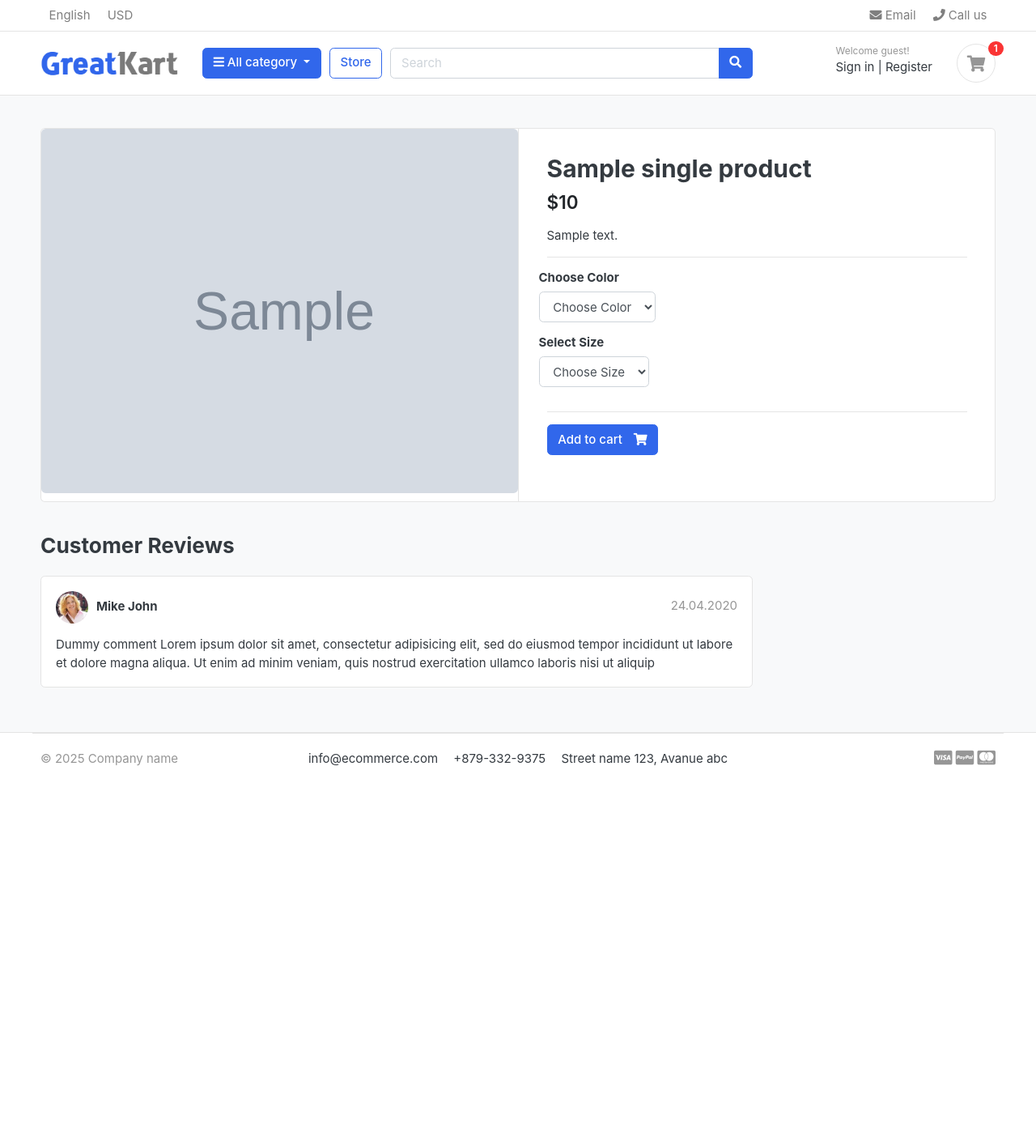
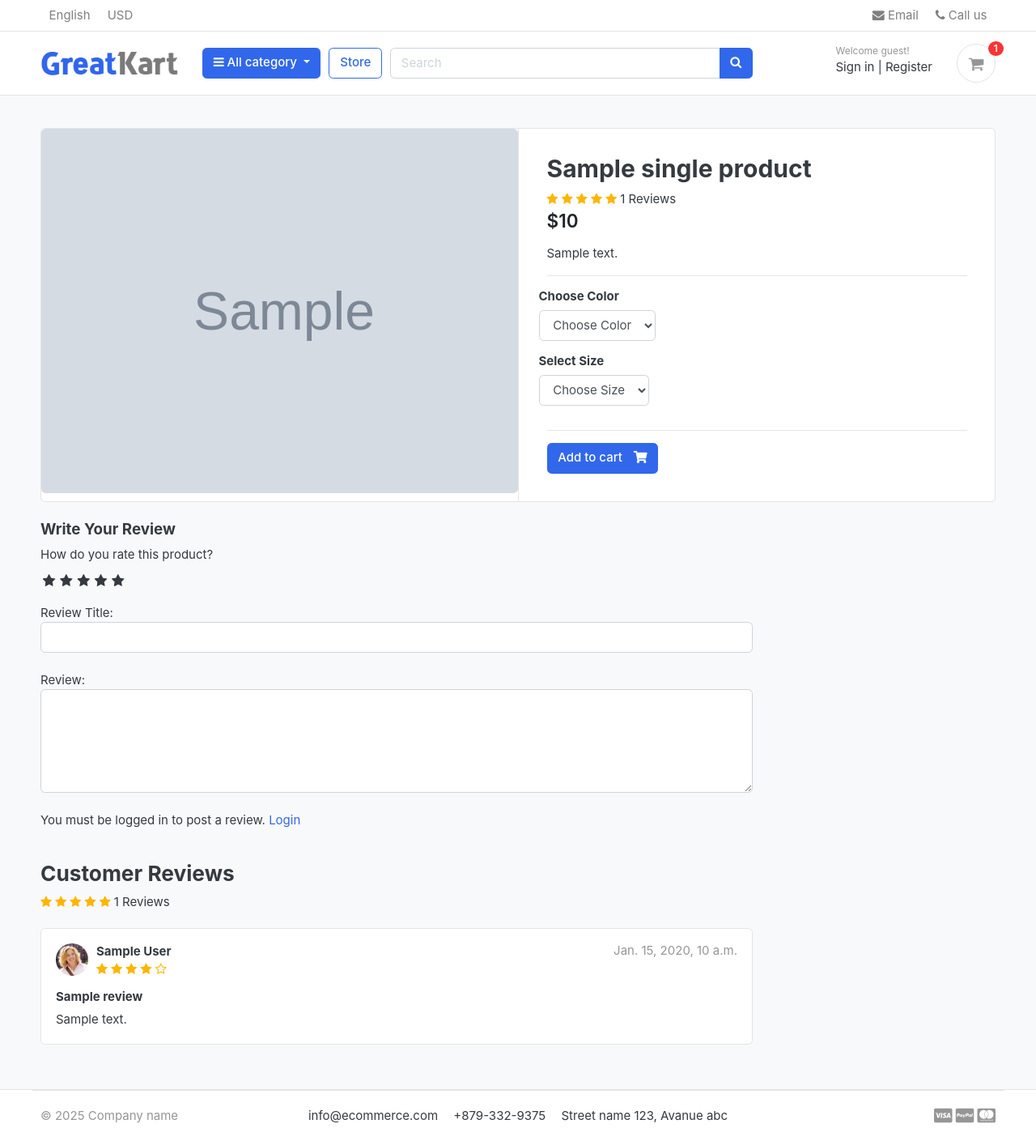
Before and after one commit to dayforlife/django-e-commerce, a Django app: template templates/store/product_detail.html in a window 1280 px wide. Shown: the whole page at 81% size. Before the commit the page ends 945 px from the top, so only its background shows below. Run offline with Django 5.2, Linux system fonts and the light colour scheme; the template is opened without the code that fills it: most values are stand-ins (such as "Sample title", 1, 10 or a date in 2020); grey boxes marked "Sample" are stand-in pictures; some libraries are stand-ins or nearby versions; some web fonts are replaced.

Commit message:
done: reviews and ratings

```diff
--- a/accounts/models.py
+++ b/accounts/models.py
@@ -58,6 +58,9 @@ class Account(AbstractBaseUser):
 
     objects = MyAccountMAnager()
 
+    def full_name(self):
+        return f"{self.first_name} {self.last_name}"
+
     def __str__(self):
         return self.email
 
--- /dev/null
+++ b/core/static/css/custom.css
@@ -0,0 +1,42 @@
+.rate > input{
+    display: none;
+}
+
+.rate{
+    display: inline-block;
+    border: 0;
+}
+
+.rate > label{
+    float: right;
+}
+
+.rate > label::before{
+    display: inline-block;
+    font-size: 1.1rem;
+    font-family: FontAwesome;
+    content: "\f005";
+    margin: 0;
+    padding: 0.3rem .2rem;
+    cursor: pointer;
+}
+
+.rate .half::before{
+    content: "\f089";
+    position: absolute;
+    padding-right: 0;
+}
+
+
+input:checked ~ label, label:hover ~ label{
+    color: #ffb503;
+}
+
+
+input:checked + label:hover, input:checked ~ label:hover, input:checked ~ label:hover ~ label, label:hover ~ input:checked ~ label{
+    color: #cc9000;
+}
+
+.rating-star i{
+    color: #ffb503 !important;
+}
--- a/store/admin.py
+++ b/store/admin.py
@@ -1,6 +1,6 @@
 from django.contrib import admin
 from django.db import models
-from .models import Product, Variation
+from .models import Product, Variation, ReviewRating
 # Register your models here.
 
 class ProductAdmin(admin.ModelAdmin):
@@ -14,3 +14,4 @@ class VariationAdmin(admin.ModelAdmin):
 
 admin.site.register(Product, ProductAdmin)
 admin.site.register(Variation, VariationAdmin)
+admin.site.register(ReviewRating)
--- a/store/urls.py
+++ b/store/urls.py
@@ -6,4 +6,5 @@ urlpatterns = [
     path('category/<slug:category_slug>/', views.store, name='products_by_category'),
     path('category/<slug:category_slug>/<slug:product_slug>/', views.product_detail, name='product_detail'),
     path('search/', views.search, name='search'),
+    path('submit_review/<int:product_id>/', views.submit_review, name='submit_review'),
 ]
--- a/templates/base.html
+++ b/templates/base.html
@@ -25,7 +25,8 @@
     <!-- custom style -->
     <link href="{% static 'css/ui.css' %}" rel="stylesheet" type="text/css" />
     <link href="{% static 'css/responsive.css' %}" rel="stylesheet" media="only screen and (max-width: 1200px)" />
-
+    <link href="{% static 'css/custom.css' %}" rel="stylesheet" type="text/css" />
+    <link rel="stylesheet" href="https://cdnjs.cloudflare.com/ajax/libs/font-awesome/4.7.0/css/font-awesome.min.css">
     <!-- custom javascript -->
     <script src="{% static 'js/script.js' %}" type="text/javascript"></script>
     <script src="https://www.paypal.com/sdk/js?client-id=AQ-FlNpqYoAQdubYR2GAhPUerKl1ZSTUMAiQEF8MQ2SzzR_MXGpYBRYSxzb3n0dFJT3bw914mHoEeBRZ&currency=USD"></script>
--- a/templates/store/product_detail.html
+++ b/templates/store/product_detail.html
@@ -22,7 +22,16 @@
             <article class="content-body">
 
               <h2 class="title">{{ single_product.product_name }}</h2>
-
+              <div class="rating-star">
+                <span>
+                  <i class="fa fa-star{% if single_product.averageReview < 0.5 %}-o{% elif single_product.averageReview >= 0.5 and single_product.averageReview < 1 %}-half-o {% endif %}" aria-hidden="true"></i>
+                  <i class="fa fa-star{% if single_product.averageReview < 1.5 %}-o{% elif single_product.averageReview >= 1.5 and single_product.averageReview < 2 %}-half-o {% endif %}" aria-hidden="true"></i>
+                  <i class="fa fa-star{% if single_product.averageReview < 2.5 %}-o{% elif single_product.averageReview >= 2.5 and single_product.averageReview < 3 %}-half-o {% endif %}" aria-hidden="true"></i>
+                  <i class="fa fa-star{% if single_product.averageReview < 3.5 %}-o{% elif single_product.averageReview >= 3.5 and single_product.averageReview < 4 %}-half-o {% endif %}" aria-hidden="true"></i>
+                  <i class="fa fa-star{% if single_product.averageReview < 4.5 %}-o{% elif single_product.averageReview >= 4.5 and single_product.averageReview < 5 %}-half-o {% endif %}" aria-hidden="true"></i>
+                </span>
+                <span>{{single_product.countReview}} Reviews</span>
+              </div>
               <div class="mb-3">
                 <var class="price h4">${{ single_product.price }}</var>
               </div>
@@ -72,28 +81,90 @@
     <div class="row">
       <div class="col-md-9">
 
+
+
+        <form action="{% url 'submit_review' single_product.id %}" method="POST">
+          {% csrf_token %}
+          <h5>Write Your Review</h5>
+          <div>
+            <!-- Ratting stars -->
+             <label for="">How do you rate this product?</label>
+             <br>
+             <div class="rate">
+              <input type="radio" name="rating" id="rating10" value="5" required><label for="rating10" title="5"></label>
+              <input type="radio" name="rating" id="rating9" value="4.5" required><label for="rating9" title="4.5" class="half"></label>
+              <input type="radio" name="rating" id="rating8" value="4" required><label for="rating8" title="4"></label>
+              <input type="radio" name="rating" id="rating7" value="3.5" required><label for="rating7" title="3.5" class="half"></label>
+              <input type="radio" name="rating" id="rating6" value="3" required><label for="rating6" title="3"></label>
+              <input type="radio" name="rating" id="rating5" value="2.5" required><label for="rating5" title="2.5" class="half"></label>
+              <input type="radio" name="rating" id="rating4" value="2" required><label for="rating4" title="2"></label>
+              <input type="radio" name="rating" id="rating3" value="1.5" required><label for="rating3" title="1.5" class="half"></label>
+              <input type="radio" name="rating" id="rating2" value="1" required><label for="rating2" title="1"></label>
+              <input type="radio" name="rating" id="rating1" value="0.5" required><label for="rating1" title="0.5" class="half"></label>
+             </div>
+             <br>
+             Review Title:
+             <input type="text" class="form-control" name="subject">
+             <br>
+             Review:
+             <textarea name="review" rows="5" class="form-control"></textarea>
+             <br>
+              {% if user.is_authenticated %}
+                {% if orderproduct%}
+                  <input type="submit" value="Submit Review" class="btn btn-primary">
+                {% else %}
+                  <p>You must purchase this product to post a review.</p>
+                {% endif %}
+              {% else %}
+             <p>You must be logged in to post a review. <span><a href="{% url 'login' %}">Login</a></span></p>
+             {% endif %}
+
+          </div>
+          {% include 'includes/alerts.html' %}
+        </form>
+        <br>
         <header class="section-heading">
           <h3>Customer Reviews </h3>
+          <div class="rating-star">
+            <span>
+              <i class="fa fa-star{% if single_product.averageReview < 0.5 %}-o{% elif single_product.averageReview >= 0.5 and single_product.averageReview < 1 %}-half-o {% endif %}" aria-hidden="true"></i>
+			        <i class="fa fa-star{% if single_product.averageReview < 1.5 %}-o{% elif single_product.averageReview >= 1.5 and single_product.averageReview < 2 %}-half-o {% endif %}" aria-hidden="true"></i>
+			        <i class="fa fa-star{% if single_product.averageReview < 2.5 %}-o{% elif single_product.averageReview >= 2.5 and single_product.averageReview < 3 %}-half-o {% endif %}" aria-hidden="true"></i>
+			        <i class="fa fa-star{% if single_product.averageReview < 3.5 %}-o{% elif single_product.averageReview >= 3.5 and single_product.averageReview < 4 %}-half-o {% endif %}" aria-hidden="true"></i>
+			        <i class="fa fa-star{% if single_product.averageReview < 4.5 %}-o{% elif single_product.averageReview >= 4.5 and single_product.averageReview < 5 %}-half-o {% endif %}" aria-hidden="true"></i>
+            </span>
+            <span>{{single_product.countReview}} Reviews</span>
+          </div>
+
 
         </header>
-
+        {% for review in reviews %}
           <article class="box mb-3">
             <div class="icontext w-100">
               <img src="{% static './images/avatars/avatar1.jpg' %}" class="img-xs icon rounded-circle">
               <div class="text">
-              <span class="date text-muted float-md-right">24.04.2020 </span>
-              <h6 class="mb-1">Mike John </h6>
+                <span class="date text-muted float-md-right">{{review.updated_at}} </span>
+                <h6 class="mb-1">{{review.user.full_name}} </h6>
+                <div class="rating-star">
+                  <span>
+                    <i class="fa fa-star{% if review.rating == 0.5 %}-half-0{% elif review.rating < 1 %}-o {% endif %}" aria-hidden="true"></i>
+                    <i class="fa fa-star{% if review.rating == 1.5 %}-half-0{% elif review.rating < 2 %}-o {% endif %}" aria-hidden="true"></i>
+                    <i class="fa fa-star{% if review.rating == 2.5 %}-half-0{% elif review.rating < 3 %}-o {% endif %}" aria-hidden="true"></i>
+                    <i class="fa fa-star{% if review.rating == 3.5 %}-half-0{% elif review.rating < 4 %}-o {% endif %}" aria-hidden="true"></i>
+                    <i class="fa fa-star{% if review.rating == 4.5 %}-half-0{% elif review.rating < 5 %}-o {% endif %}" aria-hidden="true"></i>
+                  </span>
+                </div>
 
               </div>
             </div> <!-- icontext.// -->
             <div class="mt-3">
+              <h6>{{review.subject}}</h6>
               <p>
-              Dummy comment Lorem ipsum dolor sit amet, consectetur adipisicing elit, sed do eiusmod
-              tempor incididunt ut labore et dolore magna aliqua. Ut enim ad minim veniam,
-              quis nostrud exercitation ullamco laboris nisi ut aliquip
+                {{review.review}}
               </p>
             </div>
           </article>
+        {% endfor %}
 
 
 
```
Also changed, not shown: store/forms.py (added, +8 -0 lines), store/models.py (+31 -0 lines), store/views.py (+43 -3 lines), store/migrations/0004_reviewrating.py (added). Lines whose indentation alone changed are shown as unchanged.
